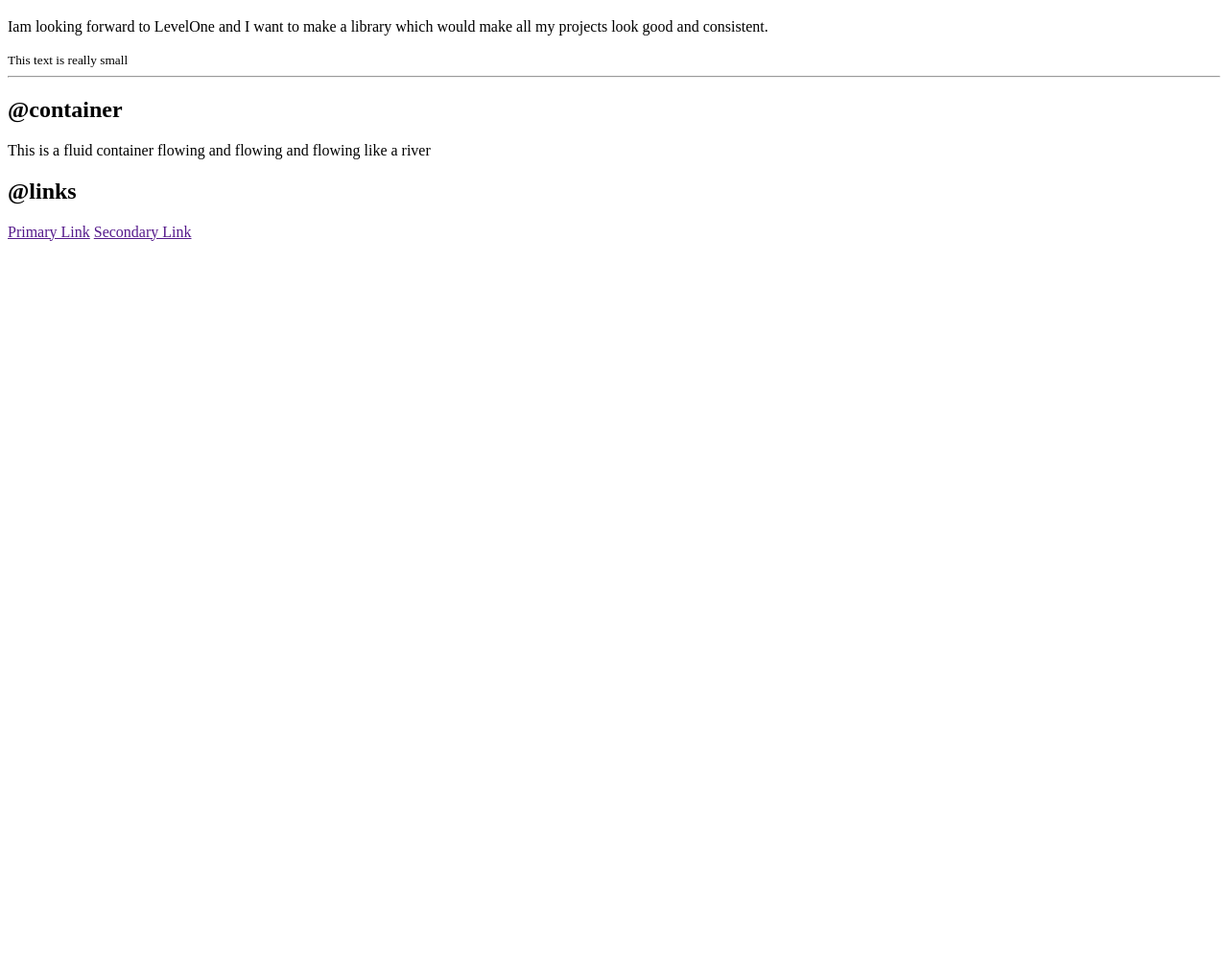
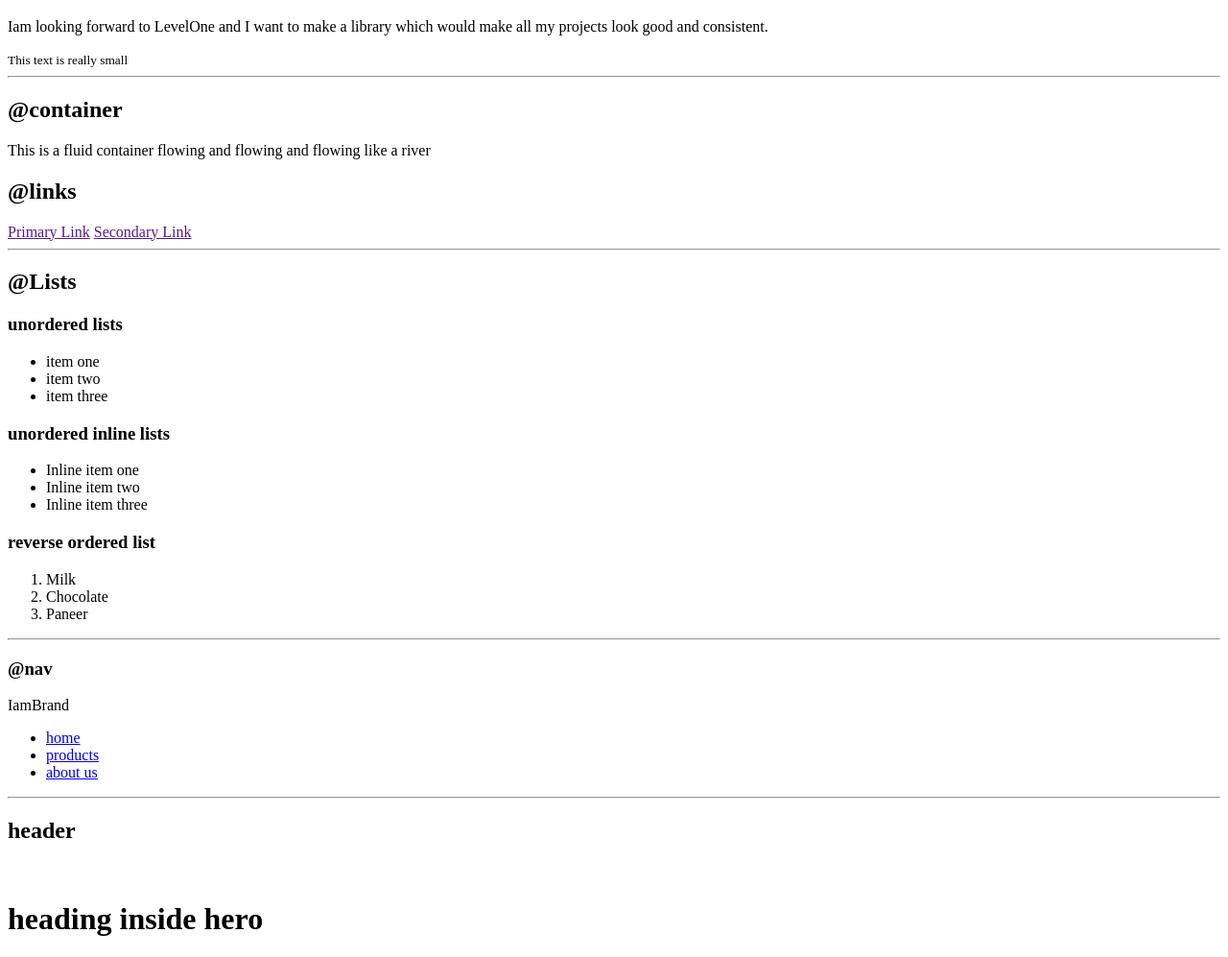
Before and after one commit to jaydawande/NeoGCamp-Lesson03, a plain HTML site: page index.html in a window 1280 px wide. Shown: the part 61-1058 px from the top of the page at 96% size. Before the commit the page ends 800 px from the top, so only its background shows below. Drawn offline with Linux system fonts and the light colour scheme.

Commit message:
docs: added more info

```diff
--- a/index.html
+++ b/index.html
@@ -19,6 +19,64 @@
     <a href="">Primary Link</a>
     <a href="">Secondary Link</a>
 
+    <hr >
+
+    <h2>@Lists</h2>
+
+    <h3>unordered lists</h3>
+
+    <ul>
+        <li>item one</li>
+        <li>item two</li>
+        <li>item three</li>
+    </ul>
+
+
+    <h3>unordered inline lists</h3>
+
+    <ul>
+        <li>Inline item one</li>
+        <li>Inline item two</li>
+        <li>Inline item three</li>
+    </ul>
+
+    <h3> reverse ordered list</h3>
+
+    <ol>
+        <li>Milk</li>
+        <li>Chocolate</li>
+        <li>Paneer</li>
+    </ol>
+
+    <hr>
+
+    <h3>@nav</h3>
+
+    <nav>
+        <div>IamBrand</div>
+        <ul>
+            <li>
+                <a href="/">home</a>
+            </li>
+            <li>
+                <a href="/">products</a>
+            </li>
+            <li>
+                <a href="/">about us</a>
+            </li>
+        </ul>
+
+    </nav>
+
+    <hr>
+
+    <h2>header</h2>
+
+    <header>
+        <img src="" />
+        <h1>heading inside hero</h1>
+
+    </header>
 
 </body>
 </html>
```
